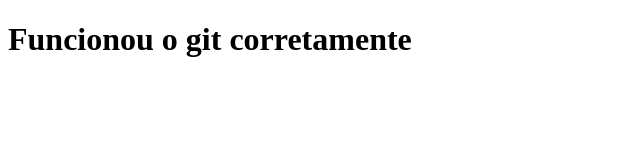
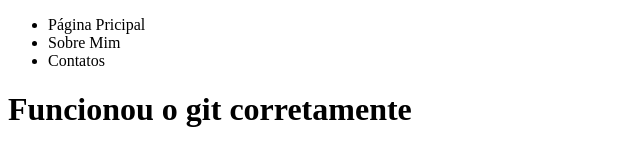
Before and after one commit to DataRavel/ProjetoPortifolio, a plain HTML site: page index.html in a window 1280 px wide. Shown: the whole page, without its empty margins (0-640 px from the left). Drawn offline with Linux system fonts and the light colour scheme.

Commit message:
Criação de Menu

```diff
--- a/index.html
+++ b/index.html
@@ -6,6 +6,11 @@
     <title>Teste de Git</title>
 </head>
 <body>
+    <ul>
+        <li>Página Pricipal</li>
+        <li>Sobre Mim</li>
+        <li>Contatos</li>
+    </ul>
     <h1>Funcionou o git corretamente</h1>
 </body>
 </html>
```
